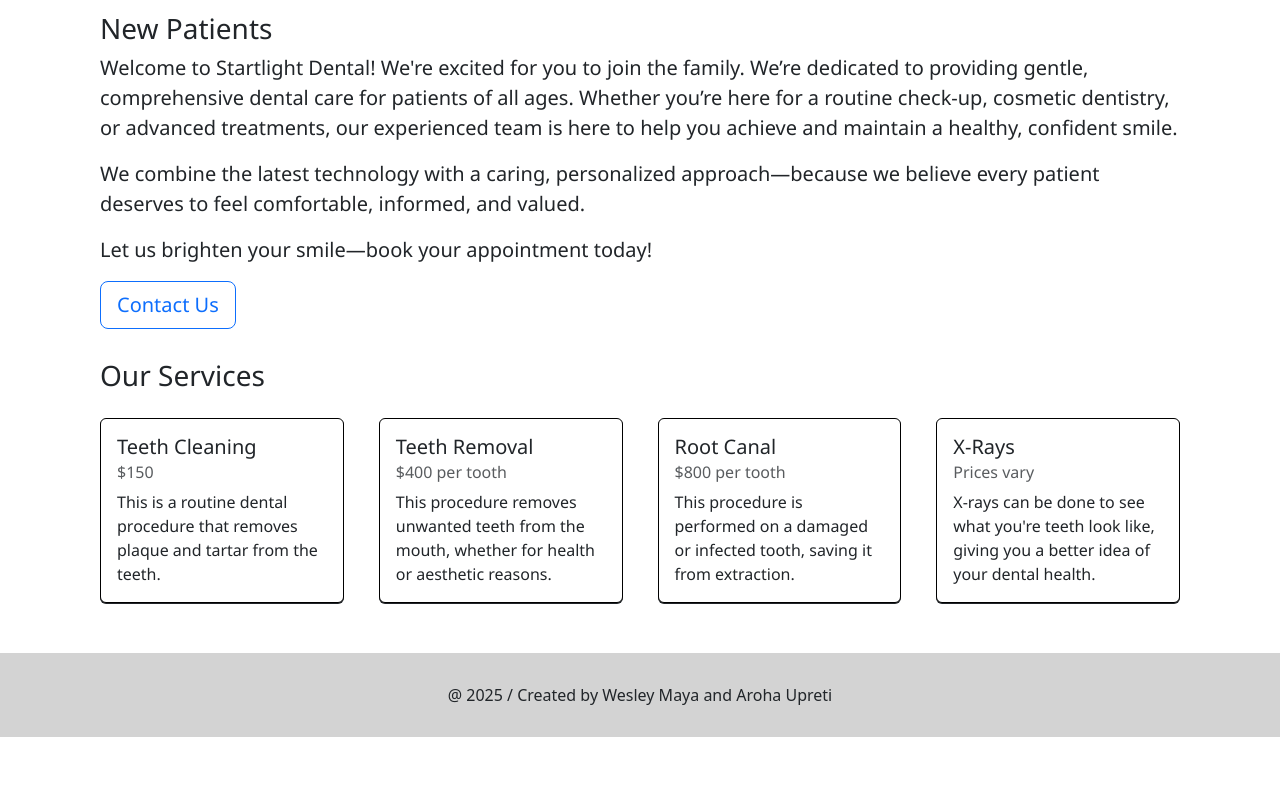
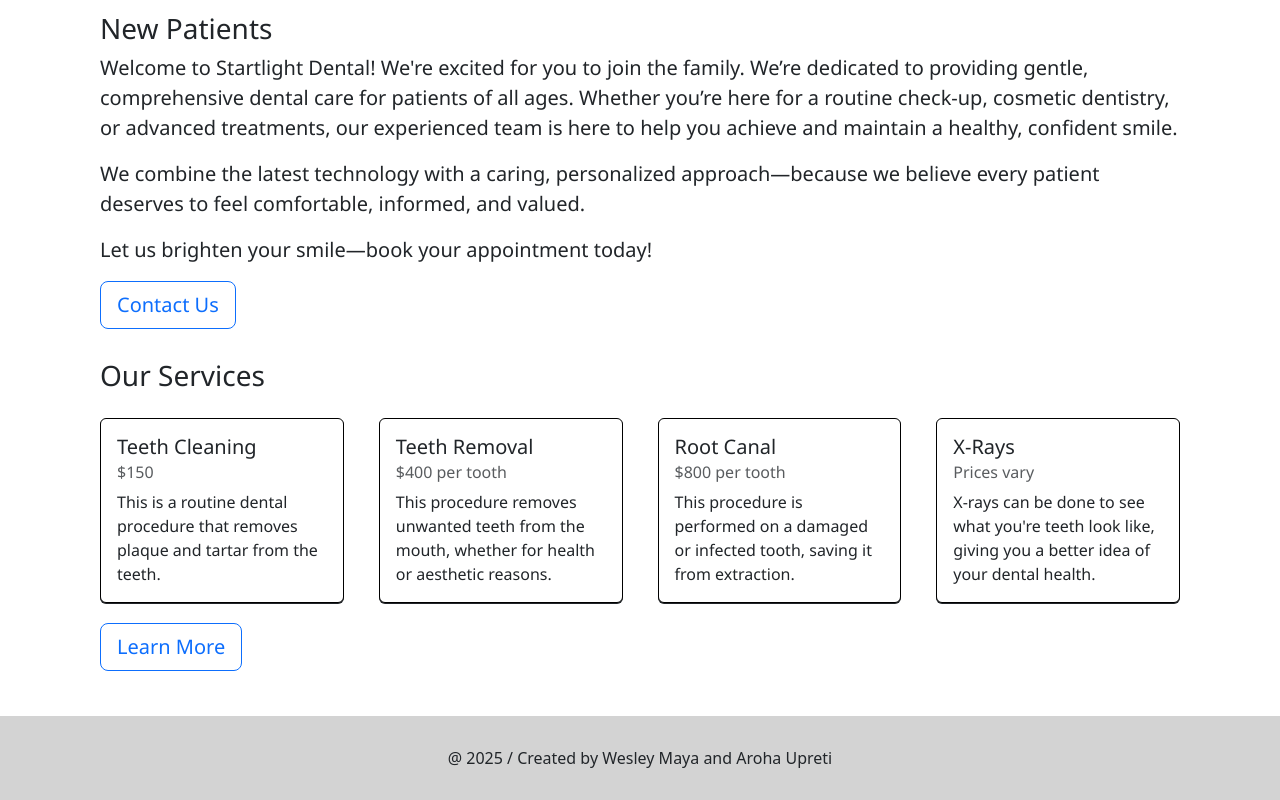
Before and after one commit to arohao/SEG3125-Service-Site, a React (Vite) app in the folder vite-service-site/: page / in a window 1280 px wide. Shown: the part 551-1351 px from the top of the page. Before the commit the page ends 1288 px from the top, so only its background shows below. Built offline with nearby package versions, Linux system fonts and the light colour scheme.

Commit message:
Added a 'learn more' button on the homepage

```diff
--- a/vite-service-site/src/pages/Home.jsx
+++ b/vite-service-site/src/pages/Home.jsx
@@ -67,6 +67,12 @@ function Home() {
         </div>
       </div>
 
+      <div className="button_custom">
+          <Link to='/services'>
+          <button type="button" class="btn btn-outline-primary btn-lg">Learn More</button>
+          </Link>
+      </div>
+
 
     </main>
   );
--- a/vite-service-site/src/styles/App.css
+++ b/vite-service-site/src/styles/App.css
@@ -46,6 +46,10 @@
     font-size: 1.2rem;
 }
 
+.button_custom{
+    margin-top: 20px;
+    margin-bottom: -5px;
+}
 
 main {
   width: 100%;
```
